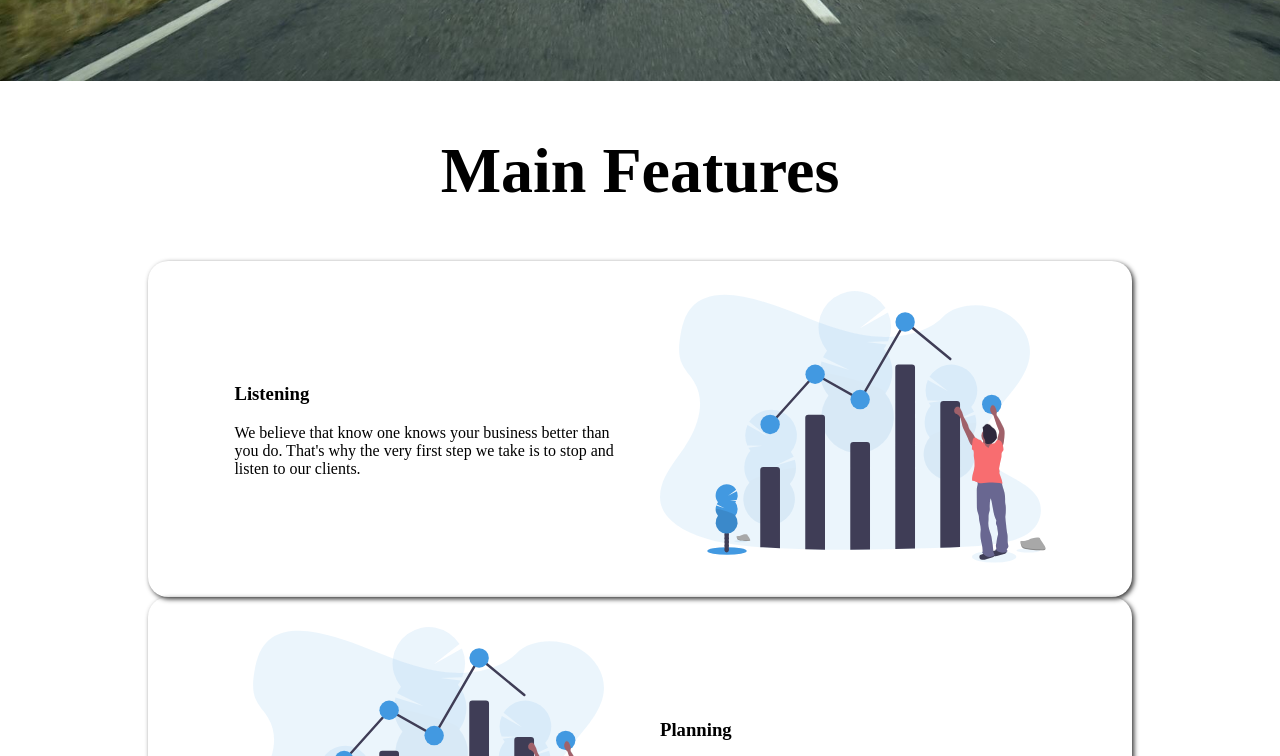
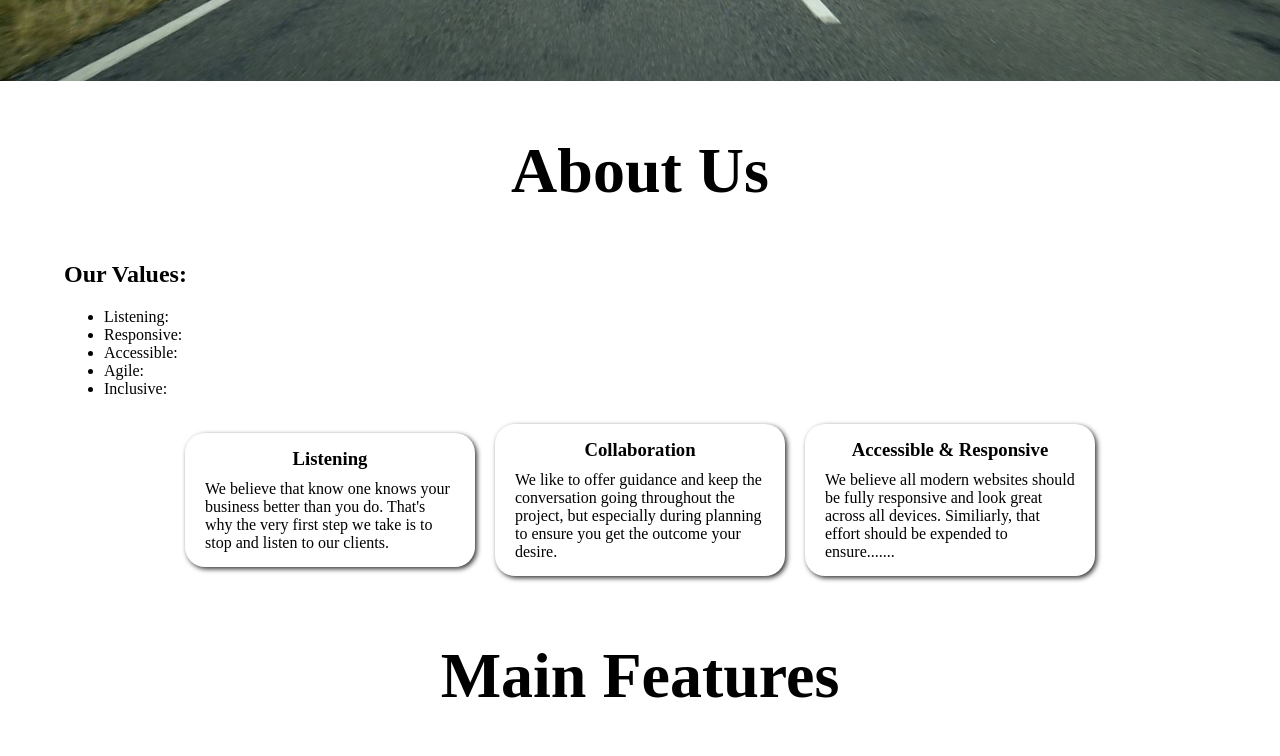
Before and after one commit to sgedye/thinking-digital, a Gatsby site: page / in a window 1280 px wide. Shown: the part 720-1476 px from the top of the page. Built offline with nearby package versions, Linux system fonts and the light colour scheme; Gatsby itself is replaced by a stand-in of ours.

Commit message:
End of day commit

```diff
--- a/gatsby-config.js
+++ b/gatsby-config.js
@@ -1,8 +1,8 @@
 module.exports = {
   siteMetadata: {
     title: `Thinking Digital`,
-    description: `For all your digial needs`,
-    author: `SG`
+    author: `Shaun Gedye`,
+    description: `For all your digial needs`
   },
   plugins: [
     {
--- /dev/null
+++ b/src/components/AboutValue.js
@@ -0,0 +1,33 @@
+import React from 'react';
+import PropTypes from 'prop-types';
+import styled from 'styled-components';
+
+const AboutValue = ({ step }) => (
+  <StyledAboutValue className="about-step">
+    <h3>{step.title}</h3>
+    <p>{step.content}</p>
+  </StyledAboutValue>
+);
+
+const StyledAboutValue = styled.div`
+  display: flex;
+  flex-direction: column;
+  justify-content: center;
+  align-items: center;
+  margin: 0 auto;
+  padding: 10px 20px;
+  border-radius: 20px;
+  box-shadow: 2px 2px 5px #333;
+  width: 250px;
+  h3,
+  p {
+    margin: 5px auto;
+  }
+`;
+
+AboutValue.propTypes = {
+  // eslint-disable-next-line react/forbid-prop-types
+  step: PropTypes.object.isRequired
+};
+
+export default AboutValue;
--- a/src/components/layout/layout.css
+++ b/src/components/layout/layout.css
@@ -1,6 +1,7 @@
 body {
   margin: 0;
   scroll-behavior: smooth;
+  box-sizing: border-box;
 }
 
 
--- /dev/null
+++ b/src/components/sections/AboutUs.js
@@ -0,0 +1,49 @@
+import React from 'react';
+import styled from 'styled-components';
+
+import SectionHeading from '../../utils/SectionHeading';
+import AboutValue from '../AboutValue';
+import aboutData from '../../data/about-data';
+
+const AboutUs = () => (
+  <Wrap id="features">
+    <SectionHeading title="About Us" />
+    <h2>Our Values:</h2>
+    <ul>
+      <li>Listening:</li>
+      <li>Responsive:</li>
+      <li>Accessible:</li>
+      <li>Agile:</li>
+      <li>Inclusive:</li>
+    </ul>
+    <Values>
+      {aboutData.map(step => (
+        <div key={step.title}>
+          <AboutValue step={step} />
+        </div>
+      ))}
+    </Values>
+  </Wrap>
+);
+
+const Wrap = styled.section`
+  width: 90vw;
+  margin: 0 auto;
+`;
+
+const Values = styled.div`
+  display: flex;
+  flex-direction: column;
+  width: 100%;
+  align-items: center;
+  justify-content: center;
+  div {
+    margin: 5px;
+  }
+
+  @media screen and (min-width: 768px) {
+    flex-direction: row;
+  }
+`;
+
+export default AboutUs;
--- a/src/components/sections/HeroSection.js
+++ b/src/components/sections/HeroSection.js
@@ -22,6 +22,7 @@ const HeroSection = () => {
   const data = useStaticQuery(getBackground);
   return (
     <StyledHero
+      id="home"
       className="styledHero"
       fluid={data.BackgroundImage.childImageSharp.fluid}
       alt="Hero Background"
--- a/src/components/sections/Testamonials.js
+++ b/src/components/sections/Testamonials.js
@@ -11,7 +11,7 @@ const Testamonials = () => {
   const randomCustomer = Math.floor(Math.random() * customerData.length);
 
   return (
-    <Wrap>
+    <Wrap id="testamonials">
       <SectionHeading title="What customers are saying" />
       <TestamonialDiv>
         <TestamonialCard customer={customerData[randomCustomer]} />
--- /dev/null
+++ b/src/data/about-data.js
@@ -0,0 +1,17 @@
+export default [
+  {
+    title: 'Listening',
+    content: `We believe that know one knows your business better than you do. That's why the very first step we take is to stop and listen to our clients.`,
+    stepImage: 'https://placeimg.com/150/150/people'
+  },
+  {
+    title: 'Collaboration',
+    content: `We like to offer guidance and keep the conversation going throughout the project, but especially during planning to ensure you get the outcome your desire.`,
+    stepImage: 'https://placeimg.com/150/150/people'
+  },
+  {
+    title: 'Accessible & Responsive',
+    content: `We believe all modern websites should be fully responsive and look great across all devices. Similiarly, that effort should be expended to ensure.......`,
+    stepImage: 'https://placeimg.com/150/150/people'
+  }
+];
--- a/src/data/customer-data.js
+++ b/src/data/customer-data.js
@@ -16,13 +16,12 @@ export default [
     customerTitle: 'Owner and Photographer',
     customerCompany: 'RTG Photography',
     customerLogo: 'https://rtgphotography.com.au/img/logo-snow-500.png'
-  },
-  {
-    id: 'testamonial-3',
-    title: 'Lorem ipsum dolor sit amet, consectetur adipiscing',
-    content: 'Sit amet consectetur adipiscing elit duis.',
-    customerName: 'Jane Smith',
-    customerTitle: 'Director of Research and Data',
-    customerImage: 'https://placeimg.com/150/150/people'
   }
+  // {
+  //   title: 'Lorem ipsum dolor sit amet, consectetur adipiscing',
+  //   content: 'Sit amet consectetur adipiscing elit duis.',
+  //   customerName: 'Jane Smith',
+  //   customerTitle: 'Director of Research and Data',
+  //   customerImage: 'https://placeimg.com/150/150/people'
+  // }
 ];
--- a/src/pages/index.js
+++ b/src/pages/index.js
@@ -11,8 +11,9 @@ import gsap from 'gsap';
 // import SvgCharts from '../svg/SvgCharts';
 
 import Layout from '../components/layout/Layout';
-import HeroOverlay from '../components/sections/HeroOverlay';
+// import HeroOverlay from '../components/sections/HeroOverlay';
 import HeroSection from '../components/sections/HeroSection';
+import AboutUs from '../components/sections/AboutUs';
 // import Features from '../components/sections/Features';
 import DesignProcess from '../components/sections/DesignProcess';
 import Testamonials from '../components/sections/Testamonials';
@@ -37,12 +38,13 @@ export default () => {
 
   return (
     <Layout>
-      <HeroOverlay />
+      {/* <HeroOverlay /> */}
       <HeroSection />
+      <AboutUs />
       {/* <Features /> */}
       <DesignProcess />
       <Testamonials />
-      <CallToAction />
+      <CallToAction id="call-to-action" />
       {/*
       <section id="stats" className="py-20 lg:pt-32">
         <div className="container mx-auto text-center">
--- a/src/utils/DotNav.js
+++ b/src/utils/DotNav.js
@@ -18,7 +18,7 @@ const DotRow = styled.div`
   margin: 0 auto;
   width: 50%;
   div {
-    background-color: green;
+    background-color: darkblue;
   }
   div:hover {
     background-color: purple;
--- a/src/utils/MobileNav.js
+++ b/src/utils/MobileNav.js
@@ -1,6 +1,6 @@
 import React, { useState, useEffect } from 'react';
 // import Link from 'gatsby-link';
-import { AnchorLink } from 'gatsby-plugin-anchor-links';
+// import { AnchorLink } from 'gatsby-plugin-anchor-links';
 import styled from 'styled-components';
 
 const MobileNav = () => {
@@ -20,24 +20,34 @@ const MobileNav = () => {
       <MenuLinks isMenuOpen={isMenuOpen}>
         <ul>
           <li>
-            <AnchorLink to="/" onClick={() => setIsMenuOpen(false)}>
+            <a href="#home" onClick={() => setIsMenuOpen(false)}>
               Home
-            </AnchorLink>
+            </a>
           </li>
           <li>
             <a href="#features" onClick={() => setIsMenuOpen(false)}>
               About Us | Features
             </a>
           </li>
-          <li>
+          {/* <li>
             <AnchorLink to="/features" onClick={() => setIsMenuOpen(false)}>
               Services
             </AnchorLink>
+          </li> */}
+          <li>
+            <a href="#testamonials" onClick={() => setIsMenuOpen(false)}>
+              Testamonials
+            </a>
           </li>
           <li>
-            <AnchorLink to="/" onClick={() => setIsMenuOpen(false)}>
+            <a href="#call-to-action" onClick={() => setIsMenuOpen(false)}>
+              Call To Action
+            </a>
+          </li>
+          <li>
+            <a href="#contact-us" onClick={() => setIsMenuOpen(false)}>
               Contact Us
-            </AnchorLink>
+            </a>
           </li>
         </ul>
       </MenuLinks>
--- a/src/utils/SectionHeading.js
+++ b/src/utils/SectionHeading.js
@@ -6,8 +6,11 @@
 
 const StyledTitle = styled.h1`
   mix-blend-mode: difference;
-  font-size: 5vw;
+  font-size: 24px;
   text-align: center;
+  @media screen and (min-width: 768px) {
+    font-size: 5vw;
+  }
 `;
 
 SectionHeading.propTypes = {
```
Also changed, not shown: package.json (+6 -5 lines), src/components/LabelText.js (deleted, +0 -7 lines), src/images/rtgphoto-bg.jpg (deleted), 1 other file.
